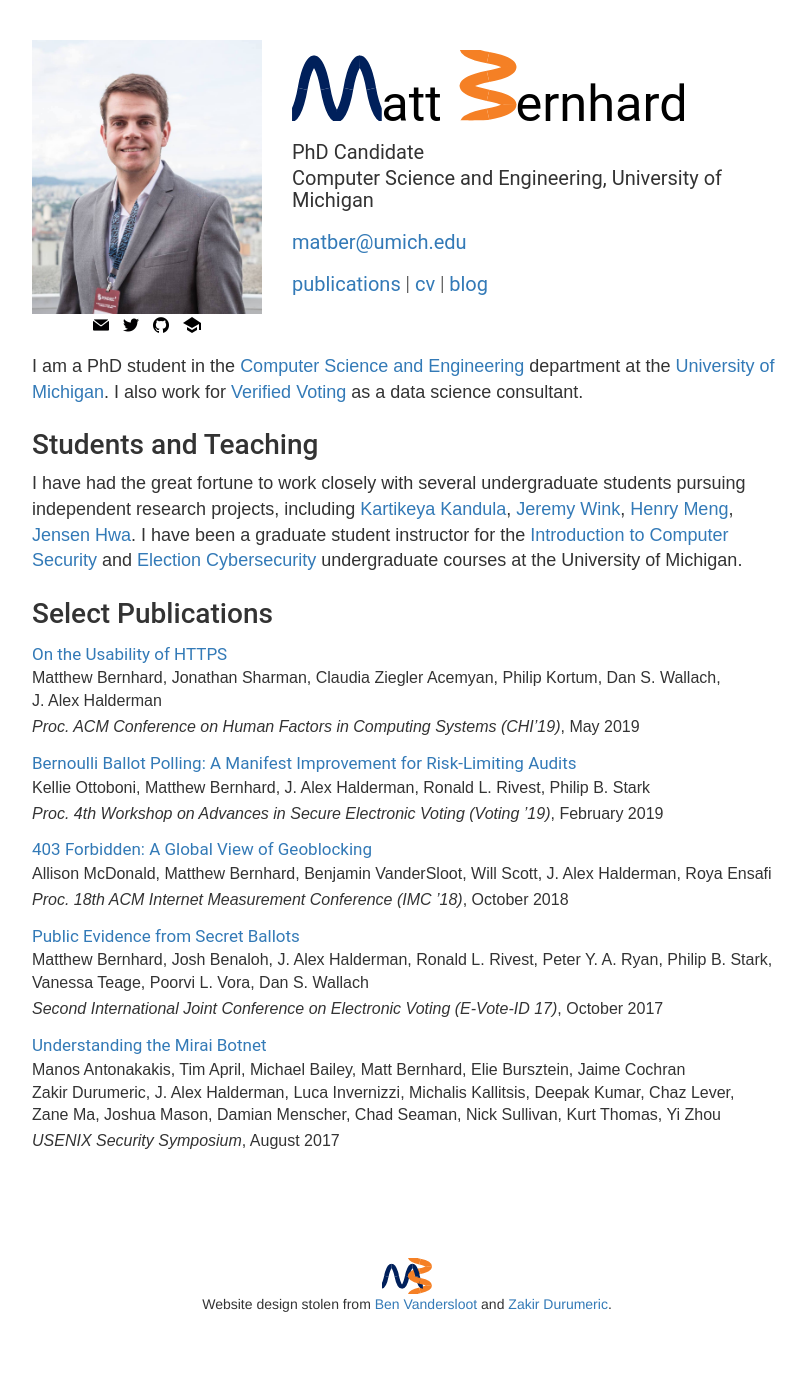
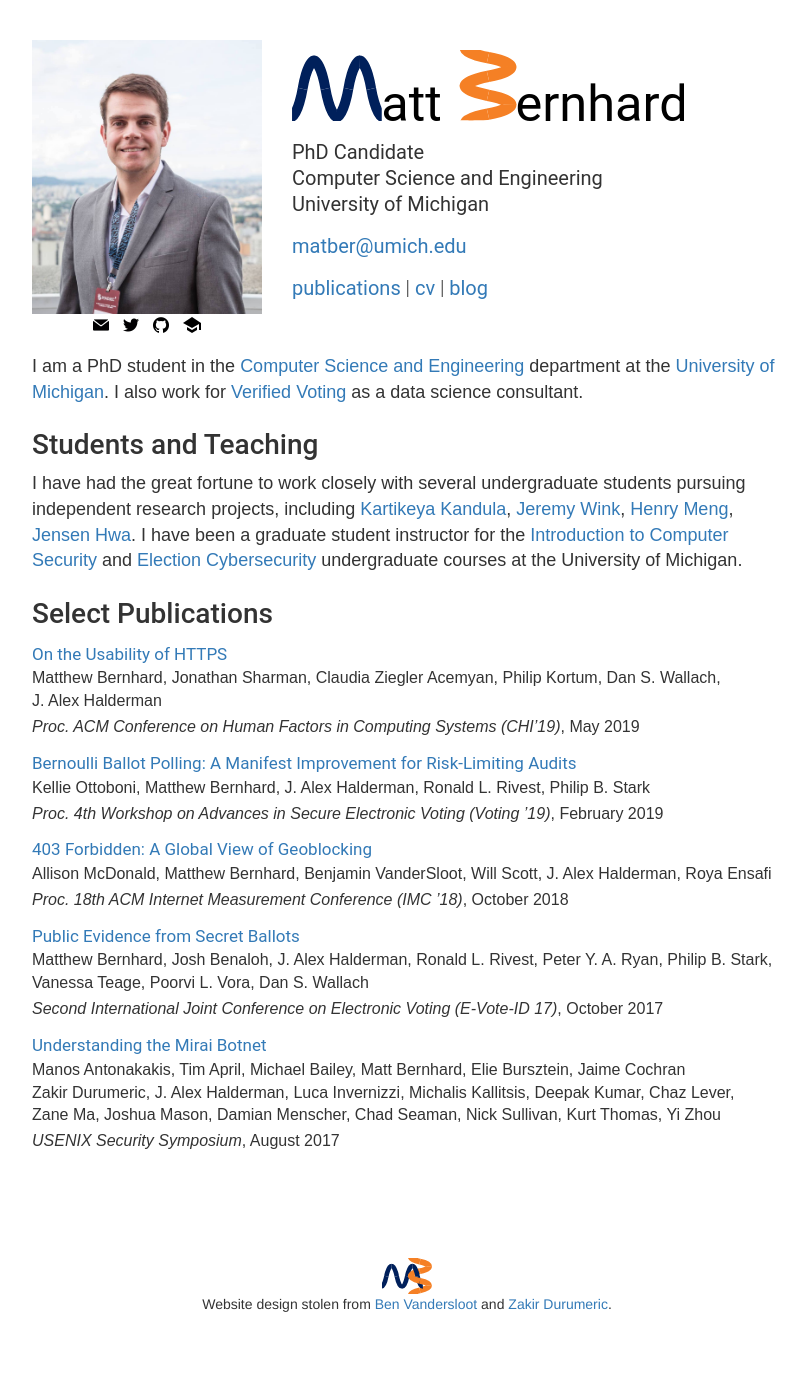
Before and after one commit to umbernhard/mbernhard.com, a Jekyll site: the page built from index.html, in a window 1280 px wide. Shown: the whole page, without its empty margins (233-1039 px from the left). Built offline with Jekyll 4.4.1, drawn with Linux system fonts in a browser that asks for light colours.

Commit message:
Bio tweak

```diff
--- a/index.html
+++ b/index.html
@@ -47,7 +47,8 @@
           <img src="images/namelogo.svg" width=80% style="margin-bottom:20px; margin-top: 10px;"/>
           </a>
         <h2>PhD Candidate</h2>
-        <h2>Computer Science and Engineering, University of Michigan</h2>
+        <h2>Computer Science and Engineering</h2>
+        <h2>University of Michigan</h2>
         <h3><a href="mailto:matber@umich.edu">matber@umich.edu</a></h3>
         <h3><a href="/cv">publications</a> | <a href="/cv/cv.pdf">cv</a> | <a href="/blog">blog</a></h3>
         </div>
```
